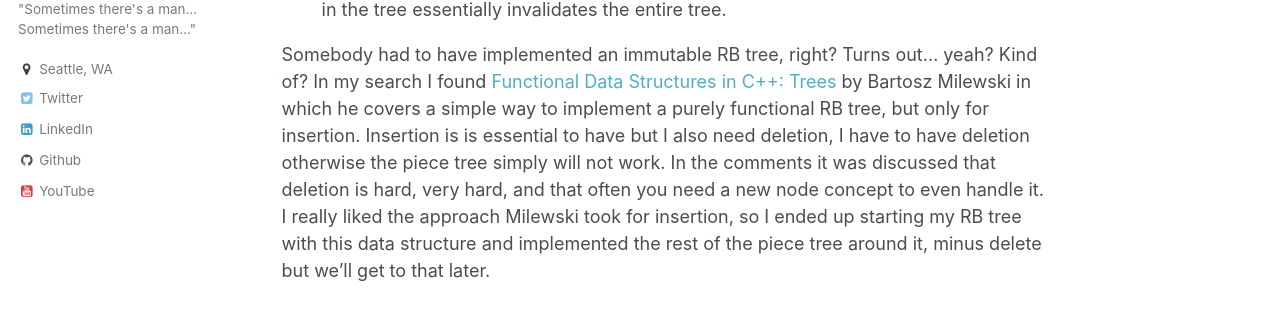
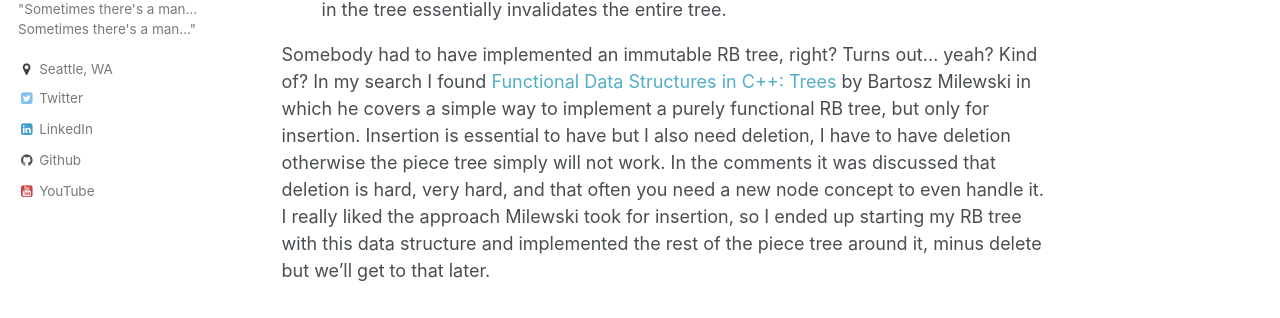
Before and after one commit to cdacamar/cdacamar.github.io, a Jekyll site: the page built from _posts/2023-06-08-editor-data-structures.md, in a window 1280 px wide and 900 px high, scrolled down 7592 px. Shown: the part 189-507 px from the top of the window. Built offline with Jekyll 4.4.1, drawn with Linux system fonts in a browser that asks for light colours; emoji names are drawn with the system emoji font; some of the changed text lies outside the part shown.

Commit message:
Update 2023-06-08-editor-data-structures.md typo very log (#2)
* Update 2023-06-08-editor-data-structures.md typo very log

* Update 2023-06-08-editor-data-structures.md typo is is

```diff
--- a/_posts/2023-06-08-editor-data-structures.md
+++ b/_posts/2023-06-08-editor-data-structures.md
@@ -197,7 +197,7 @@ Now things are getting interesting.  The [piece table](https://en.wikipedia.org/
 
 There is one, perhaps, slight drawback.  Due to the fact that the traditional piece table is implemented as a contiguous array of historical edits, it implies that long edit sessions could end up in a place where adding lots of small edits to the same file will cause some of the artifacts we saw with the giant text buffer start to appear, e.g. randomly your editor may slow down because the piece table is reallocated to a larger array.  Not only this, undo/redo stacks need to store this potentially large array of entries.
 
-1. <i class='fa fa-check' /> Efficient insertion/deletion (minus very log edit sessions).
+1. <i class='fa fa-check' /> Efficient insertion/deletion (minus very long edit sessions).
 2. <i class='fa fa-check' /> Efficient undo/redo (minus very long edit sessions).
 3. <i class='fa fa-check' /> Must be flexible enough to enable UTF-8 encoding.
 4. <i class='fa fa-check' /> Efficient multi-cursor editing.
@@ -228,7 +228,7 @@ The piece tree that VSCode implemented uses a traditional RB tree.  After diggin
 1. The book makes heavy use of a sentinel node which represents the NIL node but it can be mutated like a regular node, except there's only one.
 2. The algorithms in the book make heavy use of the parent pointer in each node.  Parent pointers in purely functional data structures are a no go because a change anywhere in the tree essentially invalidates the entire tree.
 
-Somebody had to have implemented an immutable RB tree, right?  Turns out... yeah?  Kind of?  In my search I found [Functional Data Structures in C++: Trees](https://bartoszmilewski.com/2013/11/25/functional-data-structures-in-c-trees/) by Bartosz Milewski in which he covers a simple way to implement a purely functional RB tree, but only for insertion.  Insertion is is essential to have but I also need deletion, I have to have deletion otherwise the piece tree simply will not work.  In the comments it was discussed that deletion is hard, very hard, and that often you need a new node concept to even handle it.  I really liked the approach Milewski took for insertion, so I ended up starting my RB tree with this data structure and implemented the rest of the piece tree around it, minus delete but we'll get to that later.
+Somebody had to have implemented an immutable RB tree, right?  Turns out... yeah?  Kind of?  In my search I found [Functional Data Structures in C++: Trees](https://bartoszmilewski.com/2013/11/25/functional-data-structures-in-c-trees/) by Bartosz Milewski in which he covers a simple way to implement a purely functional RB tree, but only for insertion.  Insertion is essential to have but I also need deletion, I have to have deletion otherwise the piece tree simply will not work.  In the comments it was discussed that deletion is hard, very hard, and that often you need a new node concept to even handle it.  I really liked the approach Milewski took for insertion, so I ended up starting my RB tree with this data structure and implemented the rest of the piece tree around it, minus delete but we'll get to that later.
 
 ### Where I Diverge
 
```
